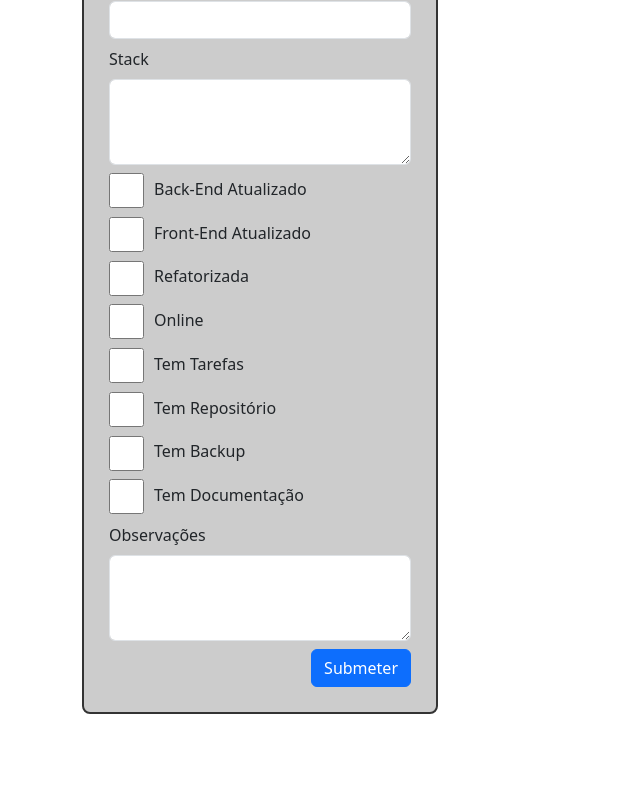
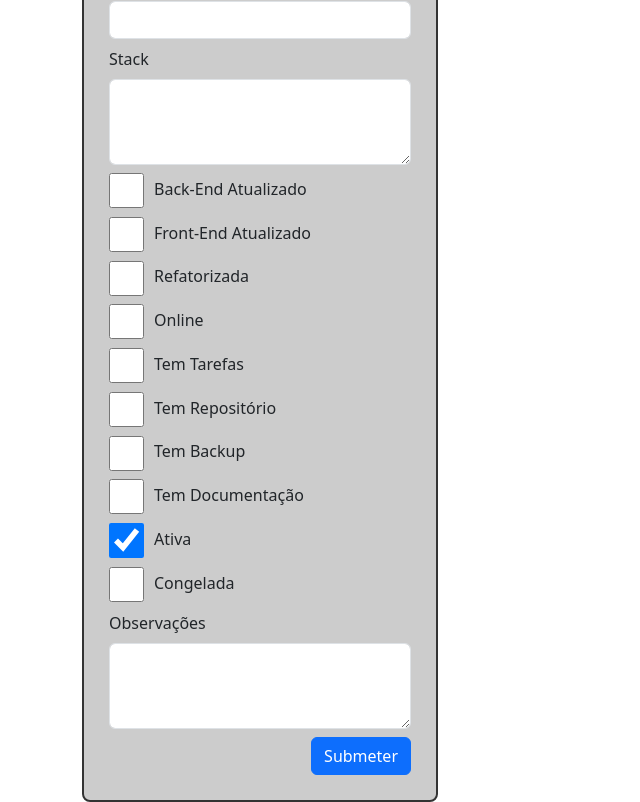
Before and after one commit to tomasantunes/app-manager, a React (Vite) app in the folder frontend/: page /applications in a window 1280 px wide. Shown: the part 864-1666 px from the top of the page, without its empty margins (0-640 px from the left). Before the commit the page ends 1578 px from the top, so only its background shows below. Built offline with nearby package versions, Linux system fonts and the light colour scheme; no server answers.

Commit message:
Add fields "active" and "frozen".

```diff
--- a/frontend/src/components/Applications.jsx
+++ b/frontend/src/components/Applications.jsx
@@ -21,6 +21,8 @@ export default function Applications() {
   const [newAppHasRepo, setNewAppHasRepo] = useState(false);
   const [newAppHasBackup, setNewAppHasBackup] = useState(false);
   const [newAppHasDocs, setNewAppHasDocs] = useState(false);
+  const [newAppActive, setNewAppActive] = useState(true);
+  const [newAppFrozen, setNewAppFrozen] = useState(false);
   const [newAppNotes, setNewAppNotes] = useState('');
   const [editAppId, setEditAppId] = useState(null);
   const [editAppName, setEditAppName] = useState('');
@@ -39,6 +41,8 @@ export default function Applications() {
   const [editAppHasRepo, setEditAppHasRepo] = useState(false);
   const [editAppHasBackup, setEditAppHasBackup] = useState(false);
   const [editAppHasDocs, setEditAppHasDocs] = useState(false);
+  const [editAppActive, setEditAppActive] = useState(true);
+  const [editAppFrozen, setEditAppFrozen] = useState(false);
   const [editAppNotes, setEditAppNotes] = useState('');
   const [editAppCreatedAt, setEditAppCreatedAt] = useState(null);
   const [editAppUpdatedAt, setEditAppUpdatedAt] = useState(null);
@@ -71,6 +75,8 @@ export default function Applications() {
       has_repo: newAppHasRepo,
       has_backup: newAppHasBackup,
       has_docs: newAppHasDocs,
+      active: newAppActive,
+      frozen: newAppFrozen,
       notes: newAppNotes,
       created_at: new Date(),
       updated_at: new Date(),
@@ -95,6 +101,8 @@ export default function Applications() {
       setNewAppHasRepo(false);
       setNewAppHasBackup(false);
       setNewAppHasDocs(false);
+      setNewAppActive(true);
+      setNewAppFrozen(false);
       setNewAppNotes('');
       loadApplications();
     })
@@ -123,6 +131,8 @@ export default function Applications() {
       setEditAppHasRepo(appToEdit.has_repo);
       setEditAppHasBackup(appToEdit.has_backup);
       setEditAppHasDocs(appToEdit.has_docs);
+      setEditAppActive(appToEdit.active);
+      setEditAppFrozen(appToEdit.frozen);
       setEditAppNotes(appToEdit.notes);
       setEditAppCreatedAt(appToEdit.created_at);
       setEditAppUpdatedAt(appToEdit.updated_at);
@@ -168,6 +178,8 @@ export default function Applications() {
       has_repo: editAppHasRepo,
       has_backup: editAppHasBackup,
       has_docs: editAppHasDocs,
+      active: editAppActive,
+      frozen: editAppFrozen,
       notes: editAppNotes,
       created_at: editAppCreatedAt,
       updated_at: new Date(),
@@ -264,6 +276,14 @@ export default function Applications() {
                 <label className="form-label">Tem Documentação</label>
               </div>
               <div className="form-group mb-2">
+                <input type="checkbox" checked={newAppActive} onChange={e => setNewAppActive(e.target.checked)} />
+                <label className="form-label">Ativa</label>
+              </div>
+              <div className="form-group mb-2">
+                <input type="checkbox" checked={newAppFrozen} onChange={e => setNewAppFrozen(e.target.checked)} />
+                <label className="form-label">Congelada</label>
+              </div>
+              <div className="form-group mb-2">
                 <label className="form-label">Observações</label>
                 <textarea className="form-control" rows="3" value={newAppNotes} onChange={e => setNewAppNotes(e.target.value)}></textarea>
               </div>
@@ -348,6 +368,14 @@ export default function Applications() {
                 <label className="form-label">Tem Documentação</label>
               </div>
               <div className="form-group mb-2">
+                <input type="checkbox" checked={editAppActive} onChange={e => setEditAppActive(e.target.checked)} />
+                <label className="form-label">Ativa</label>
+              </div>
+              <div className="form-group mb-2">
+                <input type="checkbox" checked={editAppFrozen} onChange={e => setEditAppFrozen(e.target.checked)} />
+                <label className="form-label">Congelada</label>
+              </div>
+              <div className="form-group mb-2">
                 <label className="form-label">Observações</label>
                 <textarea className="form-control" rows="3" value={editAppNotes} onChange={e => setEditAppNotes(e.target.value)}></textarea>
               </div>
```
Also changed, not shown: 1 other file (tests, documents, lock files or other folders).
